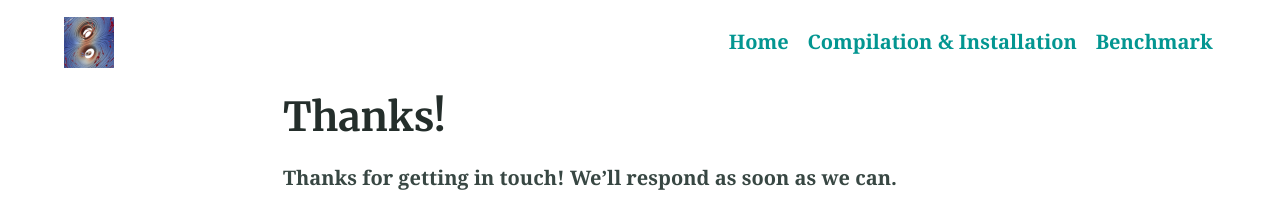
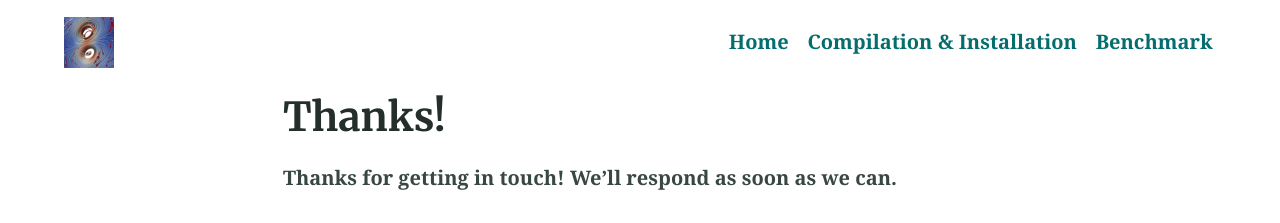
Before and after one commit to dyGiLa/dygila.github.io, a Jekyll site: the page built from thanks.md, in a window 1280 px wide. Shown: the top 223 px of the page. Built offline with Jekyll 4.4.1, drawn with Linux system fonts in a browser that asks for light colours.

Commit message:
change color

```diff
--- a/_sass/_settings.scss
+++ b/_sass/_settings.scss
@@ -7,7 +7,7 @@ $accentColour: #05bf85 !default;
 // Text colours
 $headingColour: #242e2b !default;
 $bodyColour: #384743 !default;
-$linkColour: #039691 !default;
+$linkColour: #056d6d !default;
 $hoverColour: #008000 !default;
 $focusColour: #fa407a !default;
 $captionColour: #a8adac !default;
```
